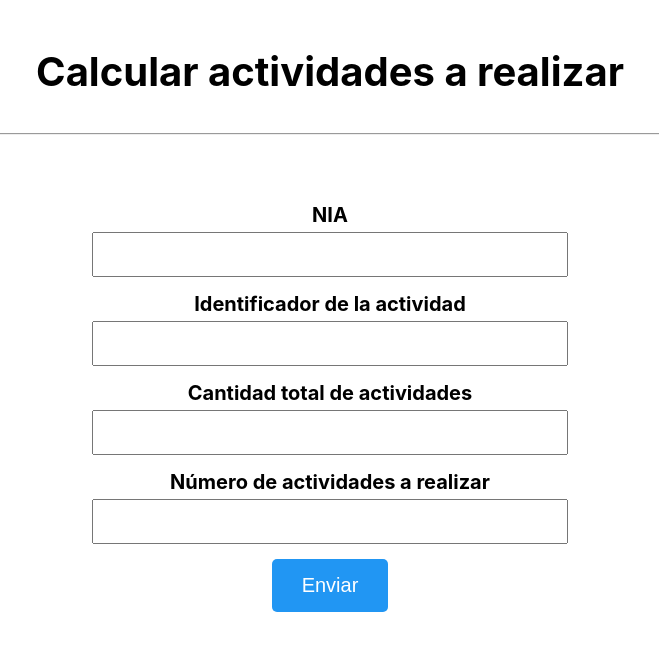
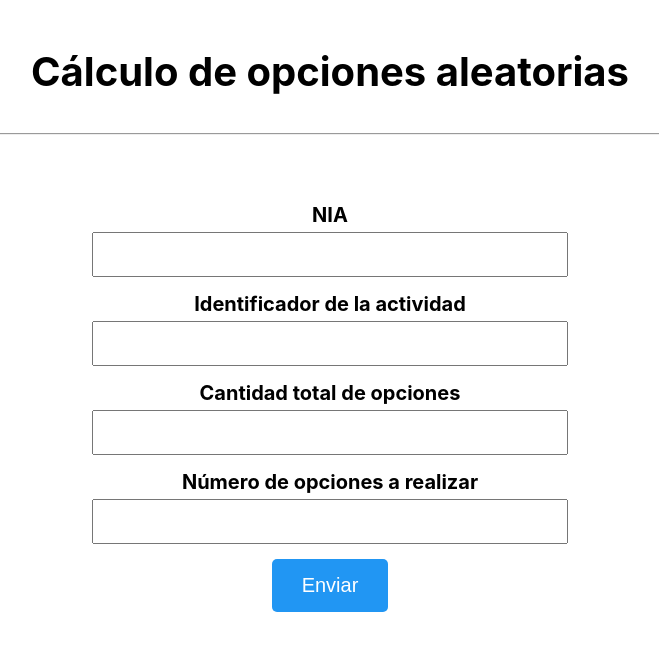
Before and after one commit to Dellos7/calcular-actividades-aleatorias, a plain HTML site: page index.html in a window 1280 px wide. Shown: the whole page, without its empty margins (310-969 px from the left). Drawn offline with Linux system fonts and the light colour scheme.

Commit message:
Update index.html

```diff
--- a/index.html
+++ b/index.html
@@ -4,13 +4,13 @@
     <meta charset="UTF-8">
     <meta name="viewport" content="width=device-width, initial-scale=1.0">
     <meta http-equiv="X-UA-Compatible" content="ie=edge">
-    <title>Calcular actividades a realizar</title>
+    <title>Cálculo de opciones aleatorias</title>
     <script defer src="./script.js"></script>
     <link rel="stylesheet" href="./estilo.css">
 </head>
 <body>
     <header>
-        <h1>Calcular actividades a realizar</h1>
+        <h1>Cálculo de opciones aleatorias</h1>
         <hr>
     </header>
     <main>
@@ -19,14 +19,14 @@
             <input type="text" name="nia" id="nia" required>
             <label for="id_actividad">Identificador de la actividad</label>
             <input type="text" name="id_actividad" id="id_actividad" required>
-            <label for="canitdad_opciones">Cantidad total de actividades</label>
+            <label for="canitdad_opciones">Cantidad total de opciones</label>
             <input type="number" name="canitdad_opciones" id="canitdad_opciones" required>
-            <label for="numero_opciones_realizar">Número de actividades a realizar</label>
+            <label for="numero_opciones_realizar">Número de opciones a realizar</label>
             <input type="number" name="numero_opciones_realizar" id="numero_opciones_realizar" required>
             <button type="submit">Enviar</button>
         </form>
         <div class="resultado-opciones-asignadas oculto">
-            <div class="texto">Las actividades que debes realizar son:</div>
+            <div class="texto">La/s opcion/es que te han tocado son:</div>
             <ul class="opciones"></ul>
         </div>
     </main>
```
